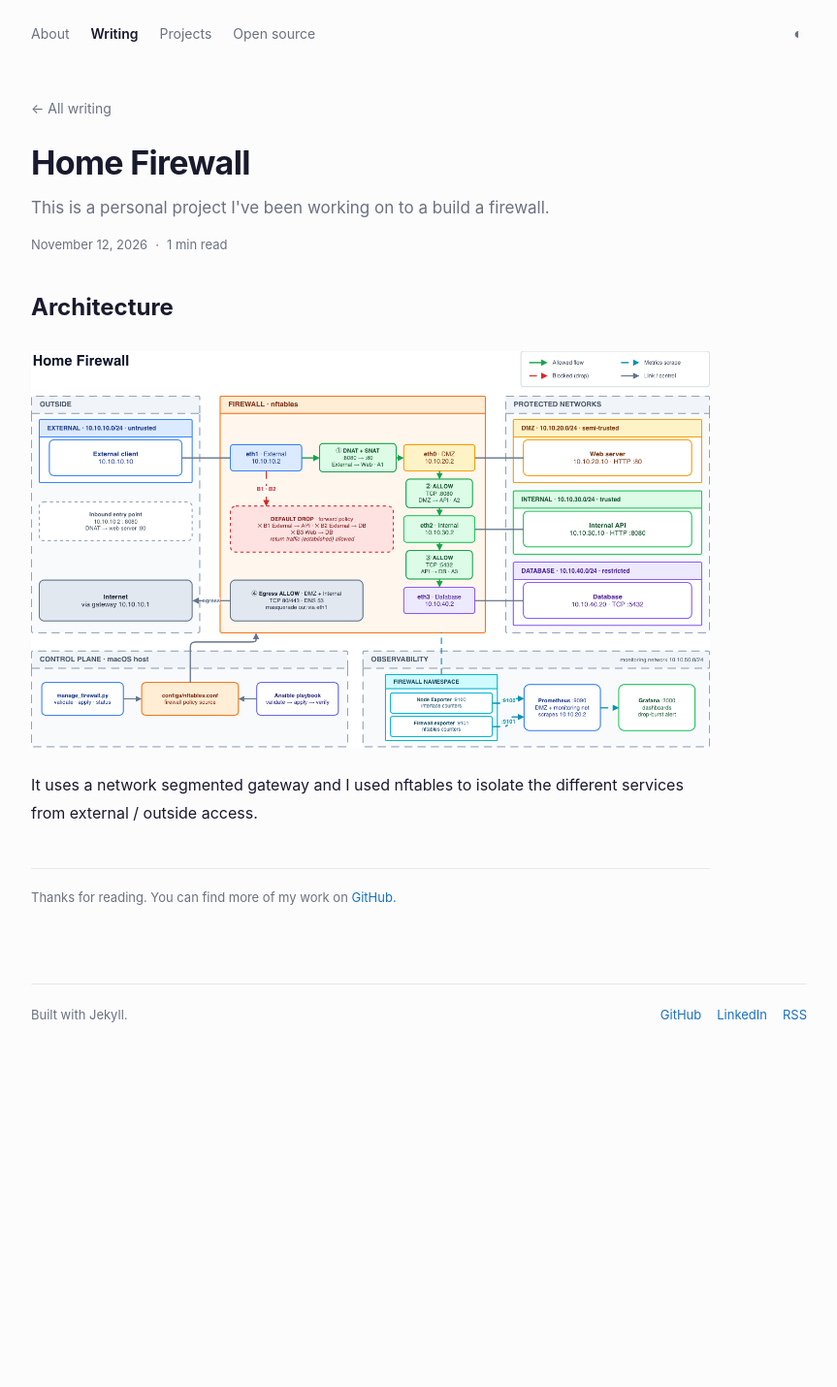
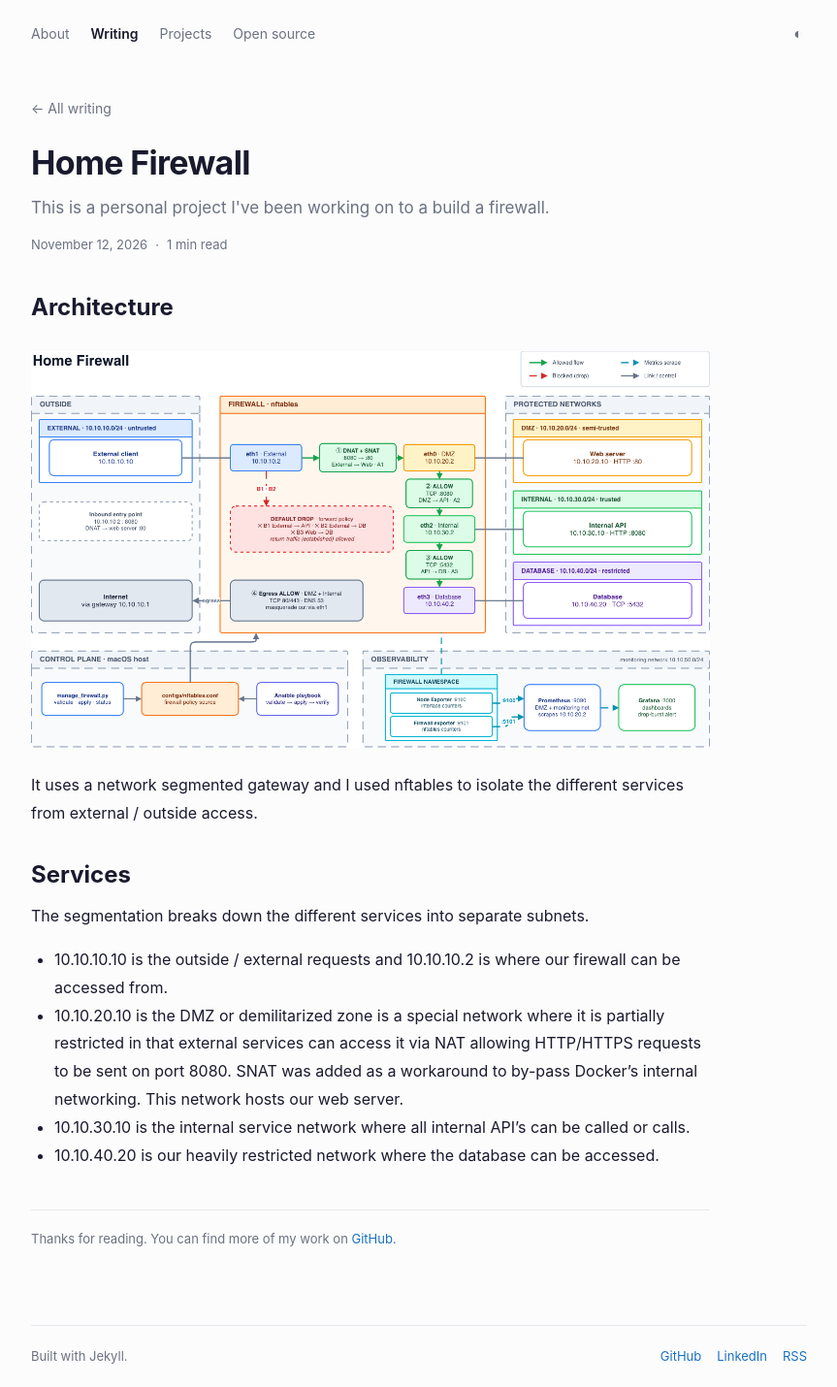
Before and after one commit to vichekaoeun/vichekaoeun.github.io, a Jekyll site: the page built from _posts/2026-11-12-home-firewall.md, in a window 1280 px wide. Shown: the whole page at 97% size, without its empty margins (208-1071 px from the left). Built offline with Jekyll 4.4.1, drawn with Linux system fonts in a browser that asks for light colours; before the commit the page ends 1077 px from its top, so only the background shows below that.

Commit message:
Update _posts/2026-11-12-home-firewall.md (via Pages CMS)

```diff
--- a/_posts/2026-11-12-home-firewall.md
+++ b/_posts/2026-11-12-home-firewall.md
@@ -8,3 +8,12 @@ date: 2026-11-12
 ![](</assets/images/Architecture Diagram Home Firewall.png>)
 
  It uses a network segmented gateway and I used nftables to isolate the different services from external / outside access.
+
+## Services
+
+The segmentation breaks down the different services into separate subnets.
+
+- 10.10.10.10 is the outside / external requests and 10.10.10.2 is where our firewall can be accessed from.
+- 10.10.20.10 is the DMZ or demilitarized zone is a special network where it is partially restricted in that external services can access it via NAT allowing HTTP/HTTPS requests to be sent on port 8080. SNAT was added as a workaround to by-pass Docker's internal networking. This network hosts our web server.
+- 10.10.30.10 is the internal service network where all internal API's can be called or calls.
+- 10.10.40.20 is our heavily restricted network where the database can be accessed.
```
